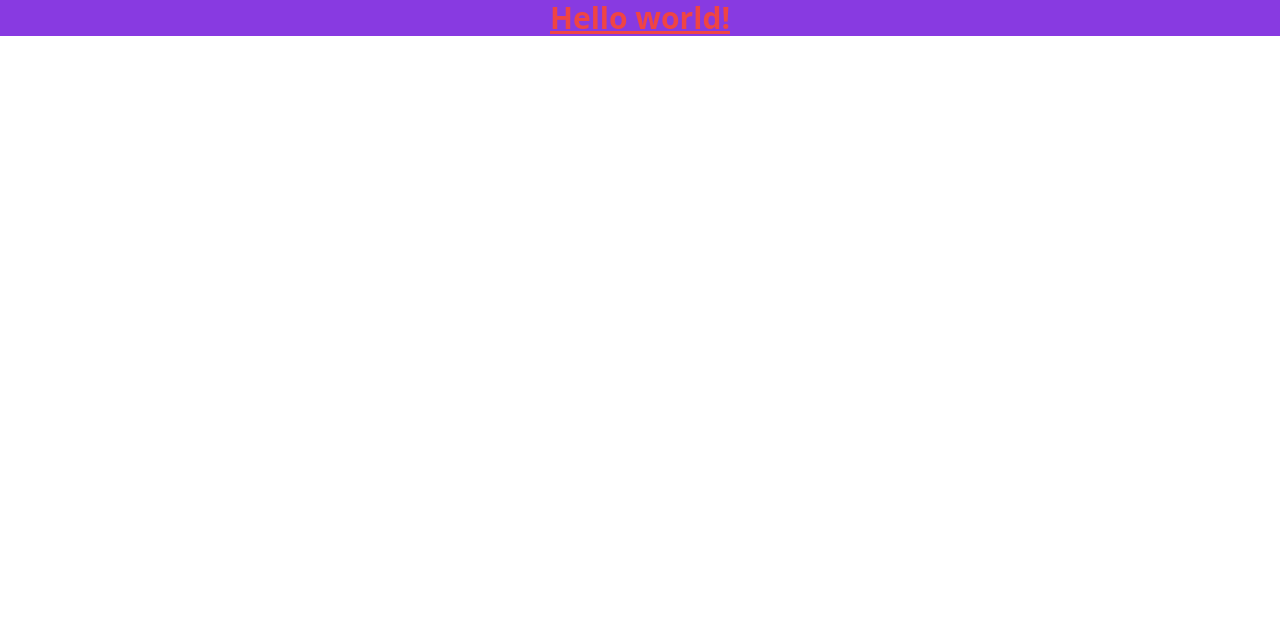
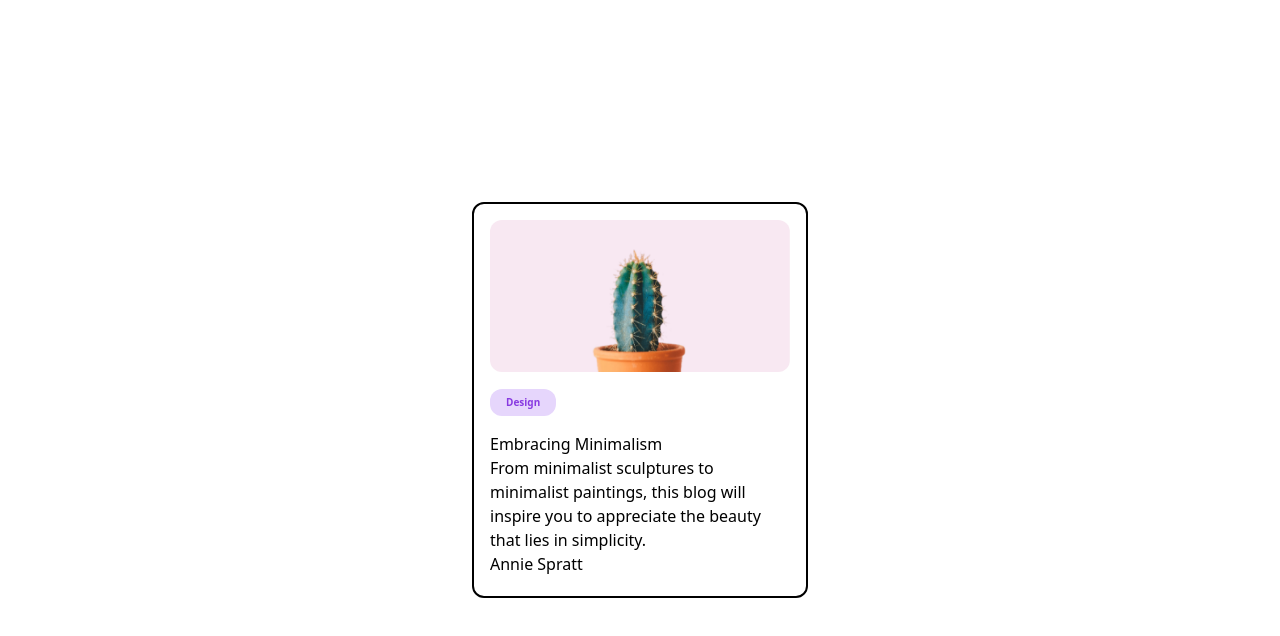
Before and after one commit to FShinoda/devchallenges-minimal-card-blog, a website: page src/index.html in a window 1280 px wide. Drawn offline with Linux system fonts and the light colour scheme; a web font is replaced by a local one.

Commit message:
feat: Card & Img & Tag done

```diff
--- a/src/index.html
+++ b/src/index.html
@@ -9,9 +9,18 @@
 </head>
 
 <body>
-    <h1 class="text-3xl font-bold text-red-500 underline text-center bg-strong-purple">
-        Hello world!
-    </h1>
+    <div class="flex items-center justify-center h-screen">
+        <div class="border-2 border-solid border-black w-[336px] p-[16px] pb-[20px] rounded-xl">
+            <img src="./images/cactus_img.jpg" alt="cactus" class="h-[152px] rounded-xl mb-[16px]">
+            <div class="bg-light-purple text-strong-purple font-bold px-[16px] py-[6px] text-[10px] inline-block rounded-xl mb-[16px]">
+                Design
+            </div>
+            <h1>Embracing Minimalism</h1>
+            <p>From minimalist sculptures to minimalist paintings, this blog will inspire you to appreciate the beauty that lies in simplicity.</p>
+            <h2>Annie Spratt</h2>
+        </div>
+    </div>
+
 </body>
 
 </html>
```
Also changed, not shown: public/styles.css.
